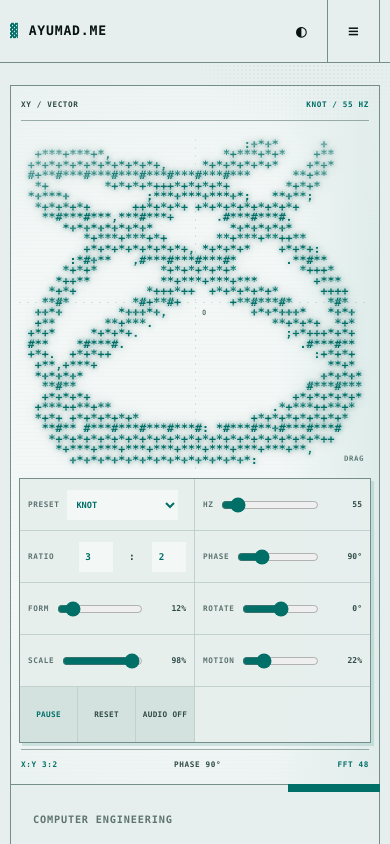
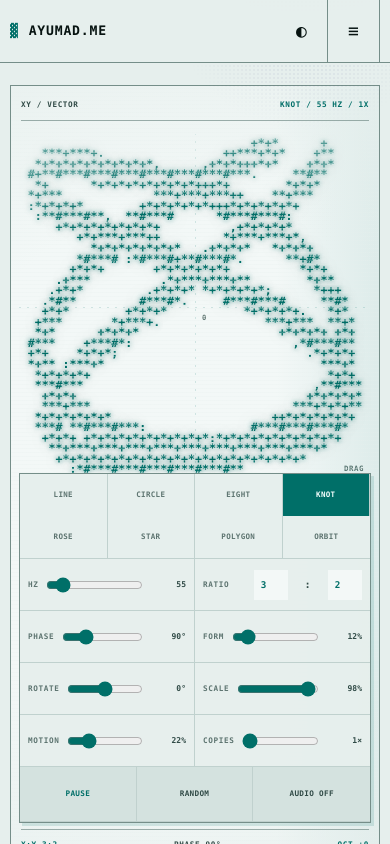
Before and after one commit to Ayumad/ayumad.me, a React (Vite) app: page / in a window 390 px wide. Shown: the top 844 px of the page. Built offline with nearby package versions, Linux system fonts and the light colour scheme.

Commit message:
Add geometric octave controls

```diff
--- a/src/AsciiOscilloscope.tsx
+++ b/src/AsciiOscilloscope.tsx
@@ -6,8 +6,16 @@ import {
 } from "react";
 import { useReducedMotion } from "motion/react";
 
-type PresetId = "circle" | "eight" | "knot" | "rose" | "star" | "orbit";
-type GeneratorId = "lissajous" | "rose" | "star" | "orbit";
+type PresetId =
+  | "line"
+  | "circle"
+  | "eight"
+  | "knot"
+  | "rose"
+  | "star"
+  | "polygon"
+  | "orbit";
+type GeneratorId = "lissajous" | "rose" | "star" | "polygon" | "orbit";
 
 interface SignalSettings {
   preset: PresetId;
@@ -20,6 +28,7 @@ interface SignalSettings {
   rotation: number;
   scale: number;
   motion: number;
+  copies: number;
 }
 
 interface Preset {
@@ -48,6 +57,18 @@ interface AudioGraph {
 }
 
 const presets: Preset[] = [
+  {
+    id: "line",
+    label: "LINE",
+    generator: "lissajous",
+    xRatio: 1,
+    yRatio: 1,
+    phaseDegrees: 0,
+    form: 0,
+    rotationDegrees: 0,
+    scale: 0.96,
+    motion: 0.04,
+  },
   {
     id: "circle",
     label: "CIRCLE",
@@ -109,6 +130,18 @@ const presets: Preset[] = [
     motion: 0.12,
   },
   {
+    id: "polygon",
+    label: "POLYGON",
+    generator: "polygon",
+    xRatio: 6,
+    yRatio: 1,
+    phaseDegrees: 0,
+    form: 0.9,
+    rotationDegrees: -90,
+    scale: 0.96,
+    motion: 0.1,
+  },
+  {
     id: "orbit",
     label: "ORBIT",
     generator: "orbit",
@@ -122,7 +155,7 @@ const presets: Preset[] = [
   },
 ];
 
-const defaultPreset = presets[2];
+const defaultPreset = presets[3];
 const bayer4 = [
   0, 8, 2, 10,
   12, 4, 14, 6,
@@ -189,11 +222,76 @@ function starPoint(theta: number, points: number, form: number): Point {
   };
 }
 
+function polygonPoint(theta: number, sides: number, form: number): Point {
+  const sideCount = Math.round(clamp(sides, 3, 9));
+  const position = (theta / (Math.PI * 2)) * sideCount;
+  const vertex = Math.floor(position) % sideCount;
+  const amount = position - Math.floor(position);
+
+  const getVertex = (index: number) => {
+    const angle = (index * Math.PI * 2) / sideCount - Math.PI / 2;
+    return { x: Math.cos(angle), y: Math.sin(angle) };
+  };
+
+  const from = getVertex(vertex);
+  const to = getVertex((vertex + 1) % sideCount);
+  const polygon = {
+    x: mix(from.x, to.x, amount),
+    y: mix(from.y, to.y, amount),
+  };
+  const circle = { x: Math.cos(theta - Math.PI / 2), y: Math.sin(theta - Math.PI / 2) };
+
+  return {
+    x: mix(circle.x, polygon.x, form),
+    y: mix(circle.y, polygon.y, form),
+  };
+}
+
+function copyLayout(index: number, count: number) {
+  if (count === 2) {
+    return {
+      center: { x: index === 0 ? -0.5 : 0.5, y: 0 },
+      scale: 0.43,
+    };
+  }
+
+  if (count === 4) {
+    return {
+      center: {
+        x: index % 2 === 0 ? -0.5 : 0.5,
+        y: index < 2 ? 0.5 : -0.5,
+      },
+      scale: 0.4,
+    };
+  }
+
+  if (count === 8) {
+    return {
+      center: {
+        x: [-0.72, -0.24, 0.24, 0.72][index % 4],
+        y: index < 4 ? 0.5 : -0.5,
+      },
+      scale: 0.2,
+    };
+  }
+
+  return { center: { x: 0, y: 0 }, scale: 1 };
+}
+
 function signalPoint(
   theta: number,
   settings: SignalSettings,
   time: number,
 ): Point {
+  const normalizedTheta =
+    ((theta / (Math.PI * 2)) % 1 + 1) % 1;
+  const copyPosition = normalizedTheta * settings.copies;
+  const copyIndex = Math.min(
+    settings.copies - 1,
+    Math.floor(copyPosition),
+  );
+  const localTheta =
+    (copyPosition - Math.floor(copyPosition)) * Math.PI * 2;
   const livePhase = settings.phase + time * settings.motion * 0.28;
   const liveRotation = settings.rotation + time * settings.motion * 0.08;
   let point: Point;
@@ -201,15 +299,21 @@ function signalPoint(
   if (settings.generator === "rose") {
     const radius =
       (1 - settings.form) * 0.84 +
-      settings.form * Math.cos(Math.max(2, settings.xRatio) * theta + livePhase);
-    const angle = Math.max(1, settings.yRatio) * theta;
+      settings.form * Math.cos(Math.max(2, settings.xRatio) * localTheta + livePhase);
+    const angle = Math.max(1, settings.yRatio) * localTheta;
     point = {
       x: radius * Math.cos(angle),
       y: radius * Math.sin(angle),
     };
   } else if (settings.generator === "star") {
     point = starPoint(
-      theta * Math.max(1, settings.yRatio),
+      (localTheta + livePhase) * Math.max(1, settings.yRatio),
+      settings.xRatio,
+      settings.form,
+    );
+  } else if (settings.generator === "polygon") {
+    point = polygonPoint(
+      (localTheta + livePhase) * Math.max(1, settings.yRatio),
       settings.xRatio,
       settings.form,
     );
@@ -221,26 +325,31 @@ function signalPoint(
     const denominator = difference + distance;
     point = {
       x:
-        (difference * Math.cos(inner * theta) +
-          distance * Math.cos(difference * theta + livePhase)) /
+        (difference * Math.cos(inner * localTheta) +
+          distance * Math.cos(difference * localTheta + livePhase)) /
         denominator,
       y:
-        (difference * Math.sin(inner * theta) -
-          distance * Math.sin(difference * theta + livePhase)) /
+        (difference * Math.sin(inner * localTheta) -
+          distance * Math.sin(difference * localTheta + livePhase)) /
         denominator,
     };
   } else {
     point = {
-      x: harmonicSignal(settings.xRatio * theta, livePhase, settings.form),
-      y: harmonicSignal(settings.yRatio * theta, 0, settings.form),
+      x: harmonicSignal(settings.xRatio * localTheta, livePhase, settings.form),
+      y: harmonicSignal(settings.yRatio * localTheta, 0, settings.form),
     };
   }
 
   const cosine = Math.cos(liveRotation);
   const sine = Math.sin(liveRotation);
+  const rotated = {
+    x: point.x * cosine - point.y * sine,
+    y: point.x * sine + point.y * cosine,
+  };
+  const layout = copyLayout(copyIndex, settings.copies);
   return {
-    x: (point.x * cosine - point.y * sine) * settings.scale,
-    y: (point.x * sine + point.y * cosine) * settings.scale,
+    x: (layout.center.x + rotated.x * layout.scale) * settings.scale,
+    y: (layout.center.y + rotated.y * layout.scale) * settings.scale,
   };
 }
 
@@ -336,6 +445,7 @@ function settingsFromPreset(
     rotation: radians(preset.rotationDegrees),
     scale: preset.scale,
     motion: preset.motion,
+    copies: 1,
   };
 }
 
@@ -363,11 +473,13 @@ export default function AsciiOscilloscope() {
   const [rotationDegrees, setRotationDegrees] = useState(0);
   const [scale, setScale] = useState(initialSettings.scale);
   const [motion, setMotion] = useState(initialSettings.motion);
+  const [octave, setOctave] = useState(0);
   const [running, setRunning] = useState(true);
   const [audioEnabled, setAudioEnabled] = useState(false);
   const [audioAvailable, setAudioAvailable] = useState(true);
   const reducedMotion = useReducedMotion();
   const preset = presets.find((item) => item.id === presetId) ?? defaultPreset;
+  const copies = 2 ** octave;
 
   useEffect(() => {
     const container = containerRef.current;
@@ -436,6 +548,11 @@ export default function AsciiOscilloscope() {
         const point = signalPoint(theta, current, time);
         const deltaX = point.x - previousPoint.x;
         const deltaY = point.y - previousPoint.y;
+        const flyback = current.copies > 1 && Math.hypot(deltaX, deltaY) > 0.55;
+        if (flyback) {
+          previousPoint = point;
+          continue;
+        }
         const scaledDistance = Math.hypot(
           deltaX * columns * 0.495,
           deltaY * rows * 0.495,
@@ -556,6 +673,7 @@ export default function AsciiOscilloscope() {
       rotation: radians(rotationDegrees),
       scale,
       motion,
+      copies,
     };
     settingsRef.current = nextSettings;
     renderNowRef.current?.(true);
@@ -577,6 +695,7 @@ export default function AsciiOscilloscope() {
     rotationDegrees,
     scale,
     motion,
+    copies,
   ]);
 
   useEffect(() => {
@@ -675,7 +794,7 @@ export default function AsciiOscilloscope() {
     }
   };
 
-  const applyPreset = (id: PresetId, resetFrequency = false) => {
+  const applyPreset = (id: PresetId) => {
     const next = presets.find((item) => item.id === id) ?? defaultPreset;
     setPresetId(next.id);
     setGenerator(next.generator);
@@ -686,12 +805,27 @@ export default function AsciiOscilloscope() {
     setRotationDegrees(next.rotationDegrees);
     setScale(next.scale);
     setMotion(next.motion);
-    if (resetFrequency) setFrequency(55);
   };
 
-  const reset = () => {
+  const randomize = () => {
+    const next = presets[Math.floor(Math.random() * presets.length)];
+    const pointBased =
+      next.generator === "star" || next.generator === "polygon";
     elapsedRef.current = 0;
-    applyPreset(defaultPreset.id, true);
+    setPresetId(next.id);
+    setGenerator(next.generator);
+    setXRatio(
+      pointBased
+        ? 3 + Math.floor(Math.random() * 7)
+        : 1 + Math.floor(Math.random() * 9),
+    );
+    setYRatio(1 + Math.floor(Math.random() * 5));
+    setPhaseDegrees(Math.round(Math.random() * 360));
+    setForm(Number((0.15 + Math.random() * 0.8).toFixed(2)));
+    setRotationDegrees(Math.round(-180 + Math.random() * 360));
+    setScale(Number((0.72 + Math.random() * 0.28).toFixed(2)));
+    setMotion(Number((0.04 + Math.random() * 0.66).toFixed(2)));
+    setOctave(Math.floor(Math.random() * 4));
     setRunning(true);
   };
 
@@ -736,13 +870,14 @@ export default function AsciiOscilloscope() {
     >
       <figcaption id="oscilloscope-description" className="sr-only">
         An interactive real-time ASCII XY oscilloscope instrument. Choose a
-        shape, change its frequency and geometry, drag the trace, or use the
-        controls. Stereo audio is muted by default.
+        geometric shape, change its frequency and geometry, multiply it into
+        octave copies, drag the trace, or use the controls. Stereo audio is
+        muted by default.
       </figcaption>
 
       <div className="scope-header" aria-hidden="true">
         <span>XY / VECTOR</span>
-        <span>{preset.label} / {frequency} HZ</span>
+        <span>{preset.label} / {frequency} HZ / {copies}X</span>
       </div>
 
       <div
@@ -762,20 +897,19 @@ export default function AsciiOscilloscope() {
       </div>
 
       <div className="scope-controls">
-        <label className="scope-control">
-          <span>Preset</span>
-          <select
-            aria-label="Preset"
-            value={presetId}
-            onChange={(event) => applyPreset(event.target.value as PresetId)}
-          >
-            {presets.map((item) => (
-              <option value={item.id} key={item.id}>
-                {item.label}
-              </option>
-            ))}
-          </select>
-        </label>
+        <div className="scope-shapes" role="group" aria-label="Shape">
+          {presets.map((item) => (
+            <button
+              type="button"
+              key={item.id}
+              aria-label={`${item.label} shape`}
+              aria-pressed={presetId === item.id}
+              onClick={() => applyPreset(item.id)}
+            >
+              {item.label}
+            </button>
+          ))}
+        </div>
 
         <label className="scope-control">
           <span>Hz</span>
@@ -886,6 +1020,20 @@ export default function AsciiOscilloscope() {
           <output>{Math.round(motion * 100)}%</output>
         </label>
 
+        <label className="scope-control">
+          <span>Copies</span>
+          <input
+            aria-label="Copies"
+            type="range"
+            min="0"
+            max="3"
+            step="1"
+            value={octave}
+            onChange={(event) => setOctave(Number(event.target.value))}
+          />
+          <output>{copies}×</output>
+        </label>
+
         <div className="scope-actions">
           <button
             type="button"
@@ -895,8 +1043,8 @@ export default function AsciiOscilloscope() {
           >
             {running ? "Pause" : "Run"}
           </button>
-          <button type="button" onClick={reset}>
-            Reset
+          <button type="button" onClick={randomize}>
+            Random
           </button>
           <button
             className="scope-audio"
@@ -914,7 +1062,7 @@ export default function AsciiOscilloscope() {
       <div className="scope-footer" aria-hidden="true">
         <span>X:Y {xRatio}:{yRatio}</span>
         <span>PHASE {phaseDegrees}°</span>
-        <span>FFT {fourierHarmonics}</span>
+        <span>OCT +{octave}</span>
       </div>
     </figure>
   );
--- a/src/styles.css
+++ b/src/styles.css
@@ -421,7 +421,7 @@ main {
 .scope-stage {
   position: absolute;
   z-index: 2;
-  inset: 48px 15px 218px;
+  inset: 48px 15px 260px;
   overflow: hidden;
   cursor: crosshair;
   touch-action: none;
@@ -519,12 +519,47 @@ main {
   border-bottom: 1px solid var(--fine);
 }
 
-.scope-controls > :nth-child(3n) {
+.scope-controls > :nth-child(4),
+.scope-controls > :nth-child(7),
+.scope-controls > :nth-child(10) {
   border-right: 0;
 }
 
-.scope-controls > :nth-last-child(-n + 3) {
+.scope-controls > :nth-child(n + 8) {
   border-bottom: 0;
+}
+
+.scope-shapes {
+  display: grid;
+  grid-column: 1 / -1;
+  grid-template-columns: repeat(8, minmax(0, 1fr));
+  border-right: 0;
+}
+
+.scope-shapes button {
+  min-width: 0;
+  min-height: 42px;
+  padding: 0 4px;
+  border: 0;
+  border-right: 1px solid var(--fine);
+  background: var(--bg);
+  color: var(--muted);
+  cursor: pointer;
+  font: 800 0.47rem/1 var(--mono);
+  letter-spacing: 0.04em;
+}
+
+.scope-shapes button:last-child {
+  border-right: 0;
+}
+
+.scope-shapes button:hover {
+  color: var(--cyan);
+}
+
+.scope-shapes button[aria-pressed="true"] {
+  background: var(--cyan);
+  color: var(--ink);
 }
 
 .scope-control > span {
@@ -1996,7 +2031,7 @@ main {
   }
 
   .hero-art {
-    min-height: 700px;
+    min-height: 780px;
   }
 
   .oscilloscope-grid {
@@ -2011,7 +2046,7 @@ main {
   }
 
   .scope-stage {
-    bottom: 315px;
+    bottom: 385px;
     inset-inline: 8px;
   }
 
@@ -2021,19 +2056,29 @@ main {
     grid-template-columns: repeat(2, minmax(0, 1fr));
   }
 
-  .scope-controls > :nth-child(3n) {
+  .scope-shapes {
+    grid-template-columns: repeat(4, minmax(0, 1fr));
+  }
+
+  .scope-controls > .scope-control,
+  .scope-controls > .scope-actions {
     border-right: 1px solid var(--fine);
   }
 
-  .scope-controls > :nth-child(2n) {
+  .scope-controls > :nth-child(3),
+  .scope-controls > :nth-child(5),
+  .scope-controls > :nth-child(7),
+  .scope-controls > :nth-child(9),
+  .scope-controls > .scope-actions {
     border-right: 0;
   }
 
-  .scope-controls > :nth-last-child(-n + 3) {
+  .scope-controls > :nth-child(n + 8) {
     border-bottom: 1px solid var(--fine);
   }
 
-  .scope-controls > :nth-last-child(-n + 1) {
+  .scope-actions {
+    grid-column: 1 / -1;
     border-bottom: 0;
   }
 
```
Also changed, not shown: 2 other files (tests, documents, lock files or other folders).
